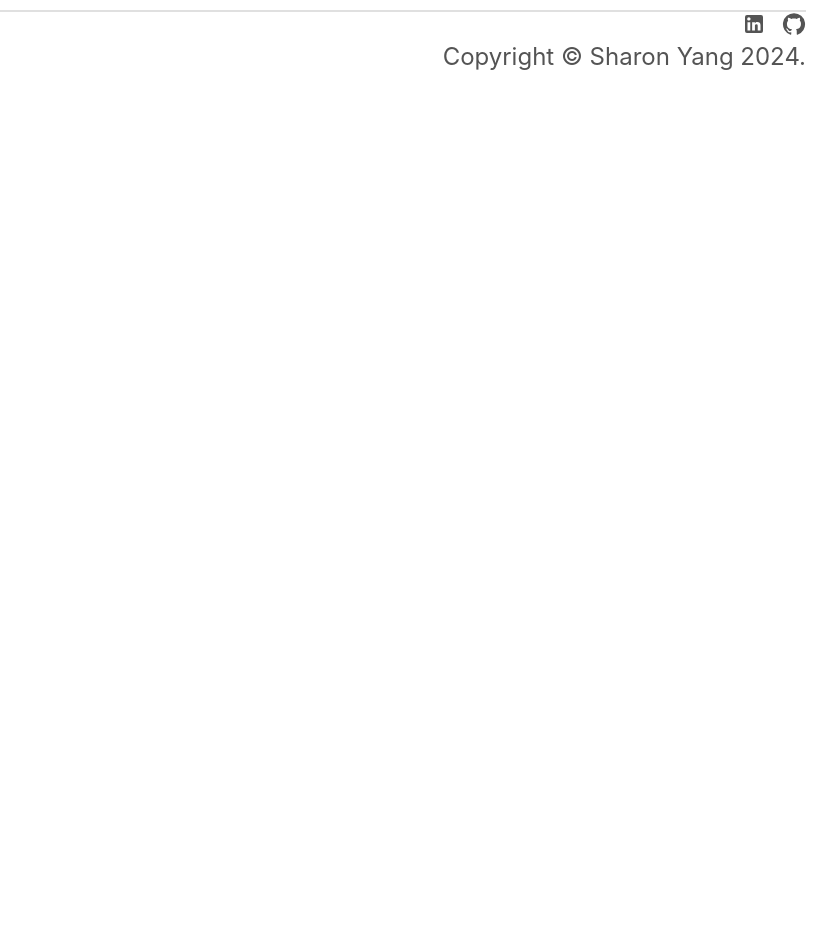
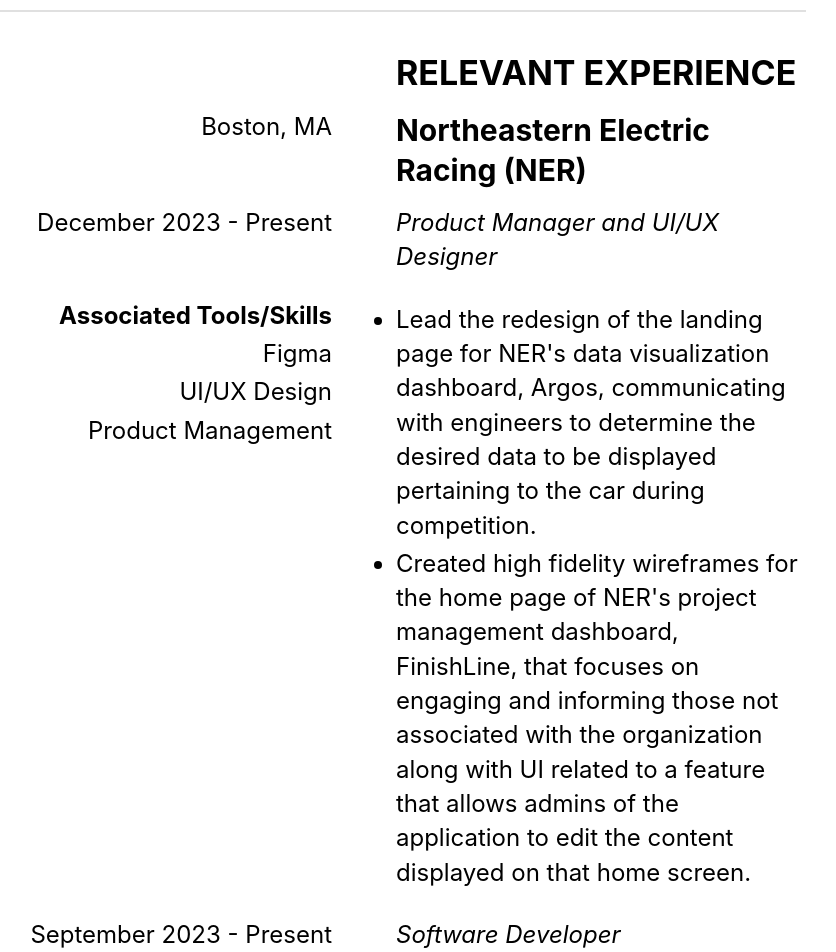
Before and after one commit to sharonyang16/personal-website, a Gatsby app: page /resume in a window 1280 px wide. Shown: the part 1660-2612 px from the top of the page, without its empty margins (426-1262 px from the left). Before the commit the page ends 1734 px from the top, so only its background shows below. Built offline with nearby package versions, Linux system fonts and the light colour scheme.

Commit message:
#26 Added experiences section to resume page

```diff
--- /dev/null
+++ b/src/components/ResumePage/ResumeExperiencesSection.js
@@ -0,0 +1,146 @@
+import * as React from 'react';
+import {
+  ResumeCompanyHeading,
+  ResumeGridMainContainer,
+  ResumeGridRow,
+  ResumeLeftGridBody,
+  ResumeRightGridBody,
+  ResumeSectionHeading,
+} from './ResumeGridFormatting';
+import { List, ListItemText, Typography } from '@mui/material';
+
+const NERPMToolsBullets = ['Figma', 'UI/UX Design', 'Product Management'];
+
+const NERPMDescriptionBullets = [
+  "Lead the redesign of the landing page for NER's data visualization dashboard, Argos, communicating with engineers to determine the desired data to be displayed pertaining to the car during competition.",
+  "Created high fidelity wireframes for the home page of NER's project management dashboard, FinishLine, that focuses on engaging and informing those not associated with the organization along with UI related to a feature that allows admins of the application to edit the content displayed on that home screen.",
+];
+
+const NERSWEToolsBullets = [
+  'TypeScript',
+  'React',
+  'HTML/CSS',
+  'Material UI',
+  'Express',
+  'Prisma',
+  'Jest',
+  'PostgreSQL',
+];
+
+const NERSWEDescriptionBullets = [
+  'Resolved tickets pertaining to FinishLine in order to improve user experience and increase productivity for sub-teams within the organization, consisting of over 200 members.',
+  'Created Pull Requests to address bugs, enhancements, and new features on the frontend, endpoints for new features on the backend, and migrating a section of the database to support the renaming of a state.',
+];
+
+const CAMDITToolsBullets = [
+  'ServiceNow',
+  'Snipe-IT',
+  'macOS',
+  'Windows',
+  'Troubleshooting',
+];
+const CAMDITDescriptionBullets = [
+  'Created and updated tickets in ServiceNow, documenting issues, troubleshooting steps, and solutions with clarity and detail to better team communication and optimize time taken to reach problem resolution.',
+  "Supported the setup, troubleshooting, and maintenance of the college's equipment, consisting of desktop computers and displays in 7 computer labs, printers and plotters in 2 print rooms, and various laptops used by faculty and staff, and maintained the accuracy of the department’s inventory through Snipe-IT.",
+  'Addressed questions and concerns from CAMD students, faculty, and staff regarding equipment and software managed by the department and other technologies managed at a university level.',
+];
+
+function ToolsList(items) {
+  return (
+    <List>
+      <Typography variant='body2' fontWeight='bold'>
+        Associated Tools/Skills
+      </Typography>
+
+      {items.map((bullet) => (
+        <ListItemText primaryTypographyProps={{ variant: 'body2' }}>
+          {bullet}
+        </ListItemText>
+      ))}
+    </List>
+  );
+}
+
+function BulletedList(items) {
+  return (
+    <List sx={{ listStyleType: 'disc' }}>
+      {items.map((bullet) => (
+        <ListItemText
+          primaryTypographyProps={{ variant: 'body2' }}
+          sx={{ display: 'list-item' }}
+        >
+          {bullet}
+        </ListItemText>
+      ))}
+    </List>
+  );
+}
+
+export default function ResumeExperiencesSection() {
+  return (
+    <ResumeGridMainContainer>
+      <ResumeGridRow>
+        <ResumeLeftGridBody />
+        <ResumeSectionHeading>RELEVANT EXPERIENCE</ResumeSectionHeading>
+      </ResumeGridRow>
+
+      {/* NER */}
+      <ResumeGridRow>
+        <ResumeLeftGridBody>Boston, MA</ResumeLeftGridBody>
+        <ResumeCompanyHeading>
+          Northeastern Electric Racing (NER)
+        </ResumeCompanyHeading>
+      </ResumeGridRow>
+
+      <ResumeGridRow>
+        <ResumeLeftGridBody>December 2023 - Present</ResumeLeftGridBody>
+        <ResumeRightGridBody>
+          <em>Product Manager and UI/UX Designer</em>
+        </ResumeRightGridBody>
+      </ResumeGridRow>
+
+      <ResumeGridRow>
+        <ResumeLeftGridBody>{ToolsList(NERPMToolsBullets)}</ResumeLeftGridBody>
+        <ResumeRightGridBody>
+          {BulletedList(NERPMDescriptionBullets)}
+        </ResumeRightGridBody>
+      </ResumeGridRow>
+
+      <ResumeGridRow>
+        <ResumeLeftGridBody>September 2023 - Present</ResumeLeftGridBody>
+        <ResumeRightGridBody>
+          <em>Software Developer</em>
+        </ResumeRightGridBody>
+      </ResumeGridRow>
+
+      <ResumeGridRow>
+        <ResumeLeftGridBody>{ToolsList(NERSWEToolsBullets)}</ResumeLeftGridBody>
+        <ResumeRightGridBody>
+          {BulletedList(NERSWEDescriptionBullets)}
+        </ResumeRightGridBody>
+      </ResumeGridRow>
+
+      {/* IT/AV Co-op */}
+      <ResumeGridRow>
+        <ResumeLeftGridBody>Boston, MA</ResumeLeftGridBody>
+        <ResumeCompanyHeading>
+          College of Arts, Media and Design (CAMD) at Northeastern University
+        </ResumeCompanyHeading>
+      </ResumeGridRow>
+
+      <ResumeGridRow>
+        <ResumeLeftGridBody>July 2023 - December 2023</ResumeLeftGridBody>
+        <ResumeRightGridBody>
+          <em>IT/Audio Visual Co-op</em>
+        </ResumeRightGridBody>
+      </ResumeGridRow>
+
+      <ResumeGridRow>
+        <ResumeLeftGridBody>{ToolsList(CAMDITToolsBullets)}</ResumeLeftGridBody>
+        <ResumeRightGridBody>
+          {BulletedList(CAMDITDescriptionBullets)}
+        </ResumeRightGridBody>
+      </ResumeGridRow>
+    </ResumeGridMainContainer>
+  );
+}
--- a/src/pages/resume.js
+++ b/src/pages/resume.js
@@ -4,6 +4,7 @@
 import PageHeading from '../components/PageHeading';
 import ResumeSkillsSection from '../components/ResumePage/ResumeSkillsSection';
 import ResumeEducationSection from '../components/ResumePage/ResumeEducationSection';
+import ResumeExperiencesSection from '../components/ResumePage/ResumeExperiencesSection';
 
 const GOOGLE_DRIVE_ID = '1-cVdFp3Avcyp9dnqoPlh3LC8ncg4uxal';
 
@@ -31,6 +32,7 @@
       <Divider />
       <ResumeSkillsSection />
       <Divider />
+      <ResumeExperiencesSection />
     </>
   );
 }
```
